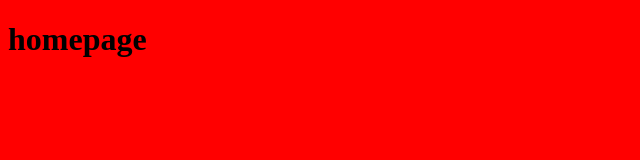
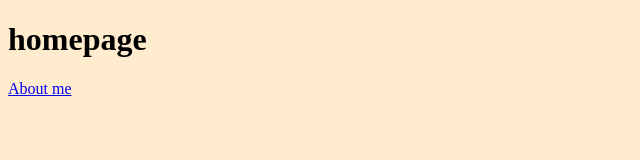
Before and after one commit to Faith-Coding/liver-server, a plain HTML site: page index.html in a window 1280 px wide. Shown: the whole page, without its empty margins (0-640 px from the left). Drawn offline with Linux system fonts and the light colour scheme; files that its build step writes are made by us from their sources.

Commit message:
more files was added

```diff
--- a/index.html
+++ b/index.html
@@ -9,6 +9,7 @@
 </head>
 <body>
      <h1>homepage</h1>
+     <a href="/about.html">About me</a>
 
  <img src="/images/she.png" alt="">
 </body>
--- a/src/style.css
+++ b/src/style.css
@@ -1,3 +1,3 @@
 body{
-    background: red;
+    background: blanchedalmond;
 }
```
Also changed, not shown: about.html (+1 -1 lines).
